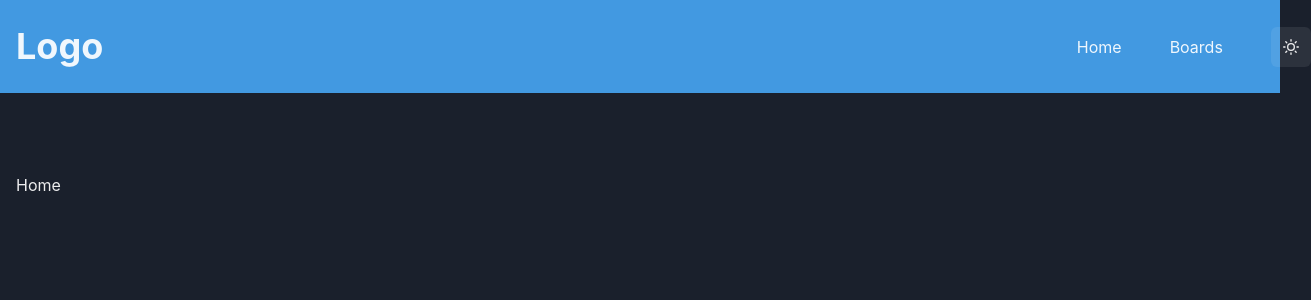
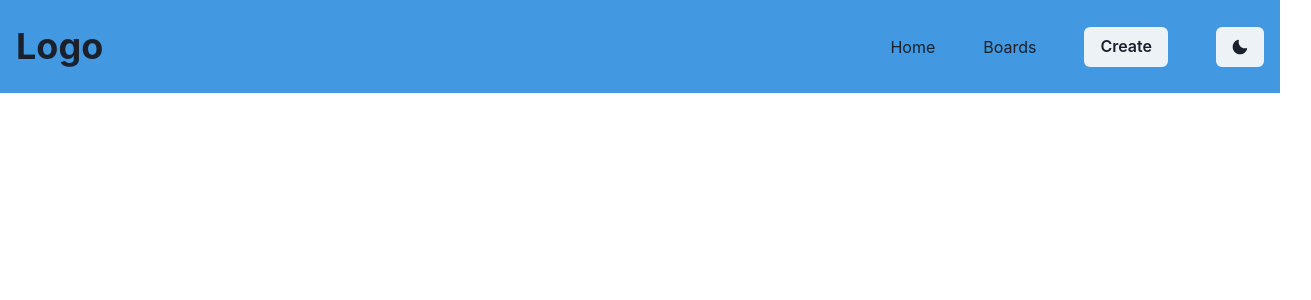
Before and after one commit to IDarkVoidI/trelloClone, a React (Create React App) app: page / in a window 1280 px wide. Shown: the top 300 px of the page, 1311 px wide, since content can reach past the window. Built offline with nearby package versions, Linux system fonts and the light colour scheme.

Commit message:
fix: moved trello board to navbar

```diff
--- a/src/components/Layout/Layout.jsx
+++ b/src/components/Layout/Layout.jsx
@@ -1,12 +1,27 @@
 import React from 'react'
 import { Navbar } from './Navbar'
-import { Box, Container } from '@chakra-ui/react'
+import { Box, Container, FormControl, FormLabel, Input } from '@chakra-ui/react'
+import { useLocation } from 'react-router-dom'
+import TrelloCreateModal from '../Modals/TrelloCreateModal'
 
 
 const Layout = ({ children }) => {
+    const location = useLocation()
+
+    const NavbarProps = location.pathname === '/' ? <TrelloCreateModal btnText={'Create'} title='Create A Board'>
+        <FormControl>
+            <FormLabel htmlFor='board-name'>Board Name</FormLabel>
+            <Input id='board-name' type={'text'} />
+        </FormControl>
+        <FormControl mt={6}>
+            <FormLabel htmlFor='board-bg'>Background Image URL</FormLabel>
+            <Input id='board-bg' type={'url'} />
+        </FormControl>
+    </TrelloCreateModal> : "";
+
     return (
         <Box>
-            <Navbar />
+            <Navbar action={NavbarProps} />
             <Container maxW={'8xl'} mt={20}>{children}</Container>
         </Box>
     )
--- a/src/components/Layout/Navbar.jsx
+++ b/src/components/Layout/Navbar.jsx
@@ -4,7 +4,7 @@ import { Link } from 'react-router-dom'
 import { SunIcon, MoonIcon, HamburgerIcon } from '@chakra-ui/icons'
 
 
-export const Navbar = () => {
+export const Navbar = (props) => {
     const { toggleColorMode, colorMode } = useColorMode()
 
     return (
@@ -13,9 +13,10 @@ export const Navbar = () => {
                 <Container maxW={'8xl'}>
                     <HStack alignItems={'center'} justifyContent={'space-between'}>
                         <Heading>Logo</Heading>
-                        <HStack justifyContent='space-between' alignItems={'center'} width={'15%'} gap={10}>
+                        <HStack justifyContent='space-between' alignItems={'center'} gap={10}>
                             <Link to={'/'}>Home</Link>
                             <Link to={'/'}>Boards</Link>
+                            {props.action}
                             <Button onClick={toggleColorMode}>
                                 {colorMode === 'light' ? <MoonIcon /> : <SunIcon />}
                             </Button>
@@ -28,7 +29,7 @@ export const Navbar = () => {
     )
 }
 
-const MobileNavbar = () => {
+const MobileNavbar = (props) => {
     const { isOpen, onOpen, onClose } = useDisclosure()
     const { toggleColorMode, colorMode } = useColorMode()
 
@@ -55,6 +56,9 @@ const MobileNavbar = () => {
                         <Box>
                             <Link to='/'>Boards</Link>
                         </Box>
+                        <Box>
+                            {props.action}
+                        </Box>
                     </DrawerBody>
                 </DrawerContent>
             </Drawer>
--- /dev/null
+++ b/src/components/Modals/TrelloCreateModal.jsx
@@ -0,0 +1,41 @@
+import React from 'react'
+import {
+    Modal,
+    ModalOverlay,
+    ModalContent,
+    ModalHeader,
+    ModalFooter,
+    ModalBody,
+    ModalCloseButton,
+    Button,
+    useDisclosure,
+    Box
+} from '@chakra-ui/react'
+
+
+const TrelloCreateModal = ({ btnText, children, title, handleSubmit }) => {
+    const { isOpen, onOpen, onClose } = useDisclosure()
+
+
+    return (
+        <>
+            <Button onClick={onOpen}>{btnText}</Button>
+            <Modal isOpen={isOpen} onClose={onClose}>
+                <ModalOverlay />
+                <ModalContent>
+                    <ModalHeader>{title}</ModalHeader>
+                    <ModalCloseButton />
+                    <Box as='form' onSubmit={handleSubmit}>
+                        <ModalBody>{children}</ModalBody>
+                        <ModalFooter>
+                            <Button colorScheme='blue' variant={'outline'} mr={3} onClick={onClose}>Close</Button>
+                            <Button colorScheme='blue' mr={3} onClick={onClose} type={'submit'}>Save</Button>
+                        </ModalFooter>
+                    </Box>
+                </ModalContent>
+            </Modal>
+        </>
+    )
+}
+
+export default TrelloCreateModal
--- a/src/index.js
+++ b/src/index.js
@@ -7,7 +7,7 @@ import { ChakraProvider, extendTheme } from '@chakra-ui/react';
 import { BrowserRouter } from 'react-router-dom'
 
 const config = {
-  initialColorMode: 'dark',
+  initialColorMode: 'light',
   useSystemColorMode: false,
 }
 
--- a/src/pages/home/Home.jsx
+++ b/src/pages/home/Home.jsx
@@ -1,8 +1,12 @@
 import React from 'react'
+import { Box } from '@chakra-ui/react'
+
+
 
 const Home = () => {
     return (
-        <div>Home</div>
+        <Box>
+        </Box>
     )
 }
 
```
